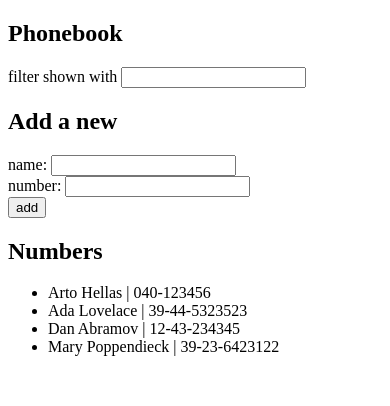
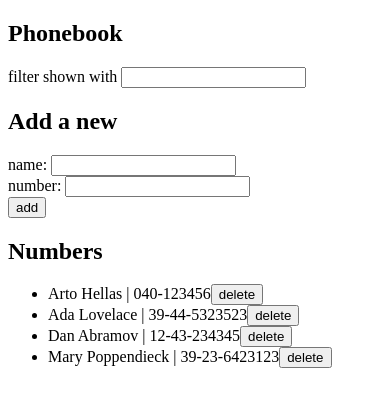
Before and after one commit to vasalgadog/Full-Stack-Open-Solutions, a React (Vite) app in the folder part2/phonebook/: page / in a window 390 px wide. Shown: the top 406 px of the page. Built offline with nearby package versions, Linux system fonts and the light colour scheme; data requests are answered from the project's data file.

Commit message:
part 2 phonebook step 7 to 10

```diff
--- a/part2/phonebook/db.json
+++ b/part2/phonebook/db.json
@@ -1,24 +1,24 @@
 {
-  "persons":[
+  "persons": [
     {
       "name": "Arto Hellas",
       "number": "040-123456",
-      "id": 1
+      "id": "1"
     },
     {
       "name": "Ada Lovelace",
       "number": "39-44-5323523",
-      "id": 2
+      "id": "2"
     },
     {
       "name": "Dan Abramov",
       "number": "12-43-234345",
-      "id": 3
+      "id": "3"
     },
     {
+      "id": "4",
       "name": "Mary Poppendieck",
-      "number": "39-23-6423122",
-      "id": 4
+      "number": "39-23-6423123"
     }
   ]
 }
--- a/part2/phonebook/src/App.jsx
+++ b/part2/phonebook/src/App.jsx
@@ -1,5 +1,5 @@
 import { useEffect, useState } from 'react'
-import axios from 'axios'
+import personService from './services/person'
 import PersonForm from './components/PersonForm'
 import Filter from './components/Filter'
 import Persons from './components/Persons'
@@ -11,11 +11,9 @@
   const [filter, setFilter] = useState('')
 
   useEffect(() => {
-    axios.get('http://localhost:3002/persons')
-      .then((response) => {
-        setPersons(response.data)
-      })
-      .catch((error) => {
+    personService.getAll().then((response) => {
+      setPersons(response)
+    }).catch((error) => {
       console.log(error)
     })
   }, [])
@@ -27,11 +25,33 @@
       name: newName,
       number: newNumber
     }
+
+    if(persons.filter(person => person.name === personObject.name).map((person) => personObject.id = person.id)){
+      if(window.confirm(`${personObject.name} is already added to phonebook, replace the old number with a new one?`))
+        personService.update(personObject)
+          .then((response) => {
+            setPersons(persons.map((person) => person.id === personObject.id ? personObject : person))
+            setNewName('')
+            setNewNumber('')
+            setFilter('')
+          })
+          .catch((error) => {
+            console.log(error)
+          })
+      return
+    }
+
+    personService.create(personObject)
+      .then((response) => {
         setPersons(persons.concat(personObject))
         alert(`${newName} is already added to phonebook`)
-    setFilter('')
         setNewName('')
         setNewNumber('')
+        setFilter('')
+      })
+      .catch((error) => {
+        console.log(error)
+      })
   }
 
   const handleNameChange = (event) => {
@@ -46,6 +66,18 @@
     setFilter(event.target.value)
   }
 
+  const handleDeletePerson = (personToDel) => {
+    if(window.confirm(`Delete ${personToDel.name}?`)){
+      personService.deletePerson(personToDel.id)
+        .then((response) => {
+          setPersons(persons.filter((person) => person.id !== personToDel.id))
+        })
+        .catch((error) => {
+          console.log(error)
+        })
+    }
+  }
+
   return (
     <div>
       <h2>Phonebook</h2>
@@ -53,7 +85,7 @@
       <h2>Add a new</h2>
       <PersonForm handleNameChange={handleNameChange} handleNumberChange={handleNumberChange} newName={newName} newNumber={newNumber} addPerson={addPerson} />
       <h2>Numbers</h2>
-      <Persons persons={persons} filter={filter} />
+      <Persons persons={persons} filter={filter} handleDeletePerson={handleDeletePerson} />
     </div>
   )
 }
--- a/part2/phonebook/src/components/Person.jsx
+++ b/part2/phonebook/src/components/Person.jsx
@@ -1,5 +1,8 @@
-const Person = ({person}) => <>
-    <li>{person.name} | {person.number}</li>
+const Person = ({person, handleDeletePerson}) => <>
+    <li>
+        {person.name} | {person.number}
+        <button onClick={() => handleDeletePerson(person)}>delete</button>
+    </li>
 </>
 
 export default Person;
--- a/part2/phonebook/src/components/Persons.jsx
+++ b/part2/phonebook/src/components/Persons.jsx
@@ -1,9 +1,9 @@
 import Person from './Person'
 
-const Persons = ({persons, filter}) => <>
+const Persons = ({persons, filter, handleDeletePerson}) => <>
     <ul>
         {persons.filter((person) => person.name.toLowerCase().includes(filter.toLowerCase()))
-                .map((person) => <Person key={person.id} person={person}/>)}
+                .map((person) => <Person key={person.id} person={person} handleDeletePerson={handleDeletePerson}/>)}
     </ul>
 </>
 
--- /dev/null
+++ b/part2/phonebook/src/services/person.js
@@ -0,0 +1,29 @@
+import axios from 'axios'
+const baseUrl = 'http://localhost:3002/persons'
+
+const getAll = () => {
+    const request = axios.get(baseUrl)
+    return request.then(response => response.data)
+}
+
+const create = newObject => {
+    const request = axios.post(baseUrl, newObject)
+    return request.then(response => response.data)
+}
+
+const deletePerson = (id) => {
+    const request = axios.delete(`${baseUrl}/${id}`)
+    return request.then(response => response.data)
+}
+
+const update = (newObject) => {
+    const request = axios.put(`${baseUrl}/${newObject.id}`, newObject)
+    return request.then(response => response.data)
+}
+
+export default {
+  getAll,
+  create,
+  deletePerson,
+  update
+}
```
Also changed, not shown: 1 other file (tests, documents, lock files or other folders). Lines whose indentation alone changed are shown as unchanged.
